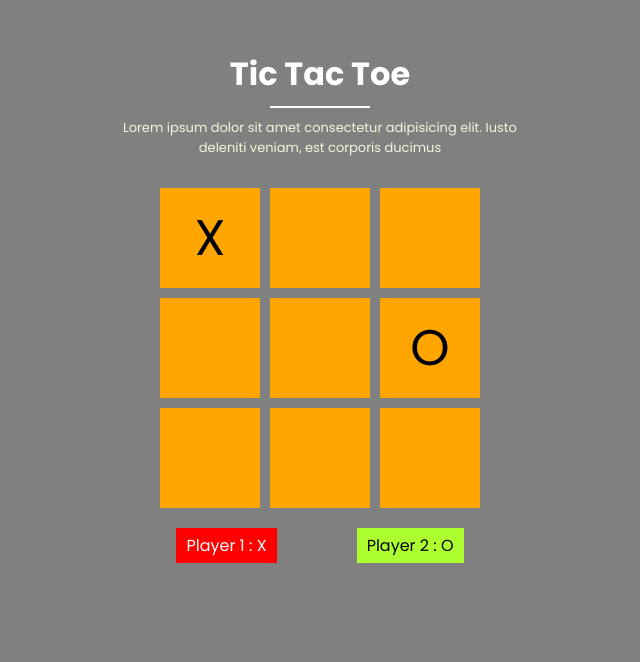
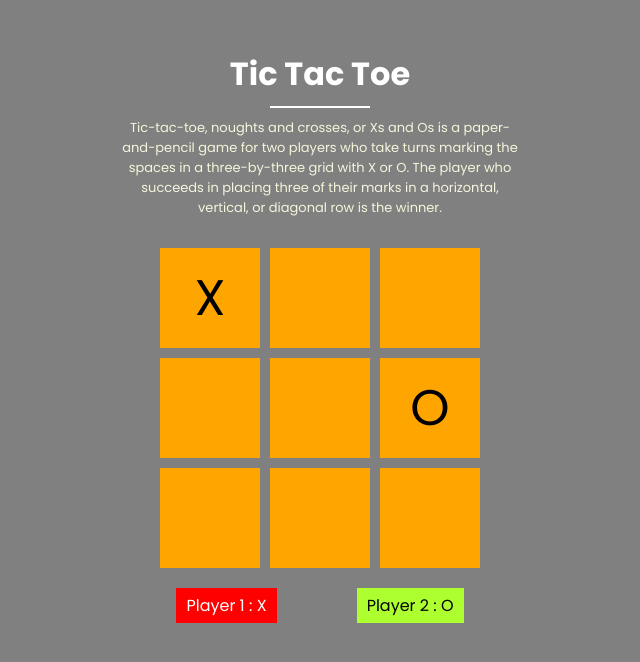
Before and after one commit to iambasilp/Tic-Tac-Toe, a React (Vite) app: page / in a window 1280 px wide. Shown: the top 662 px of the page, without its empty margins (320-960 px from the left). Built offline with nearby package versions, Linux system fonts and the light colour scheme.

Commit message:
tic tac toe introduction updated

```diff
--- a/src/components/TicTacToe.jsx
+++ b/src/components/TicTacToe.jsx
@@ -4,8 +4,11 @@ const TicTacToe = () => {
       <div className="tic-content">
         <h1 className="tic-heading">Tic Tac Toe</h1>
         <p className="tic-description">
-          Lorem ipsum dolor sit amet consectetur adipisicing elit. Iusto
-          deleniti veniam, est corporis ducimus
+          Tic-tac-toe, noughts and crosses, or Xs and Os is a paper-and-pencil
+          game for two players who take turns marking the spaces in a
+          three-by-three grid with X or O. The player who succeeds in placing
+          three of their marks in a horizontal, vertical, or diagonal row is the
+          winner.
         </p>
       </div>
       <div className="tic-box">
```
